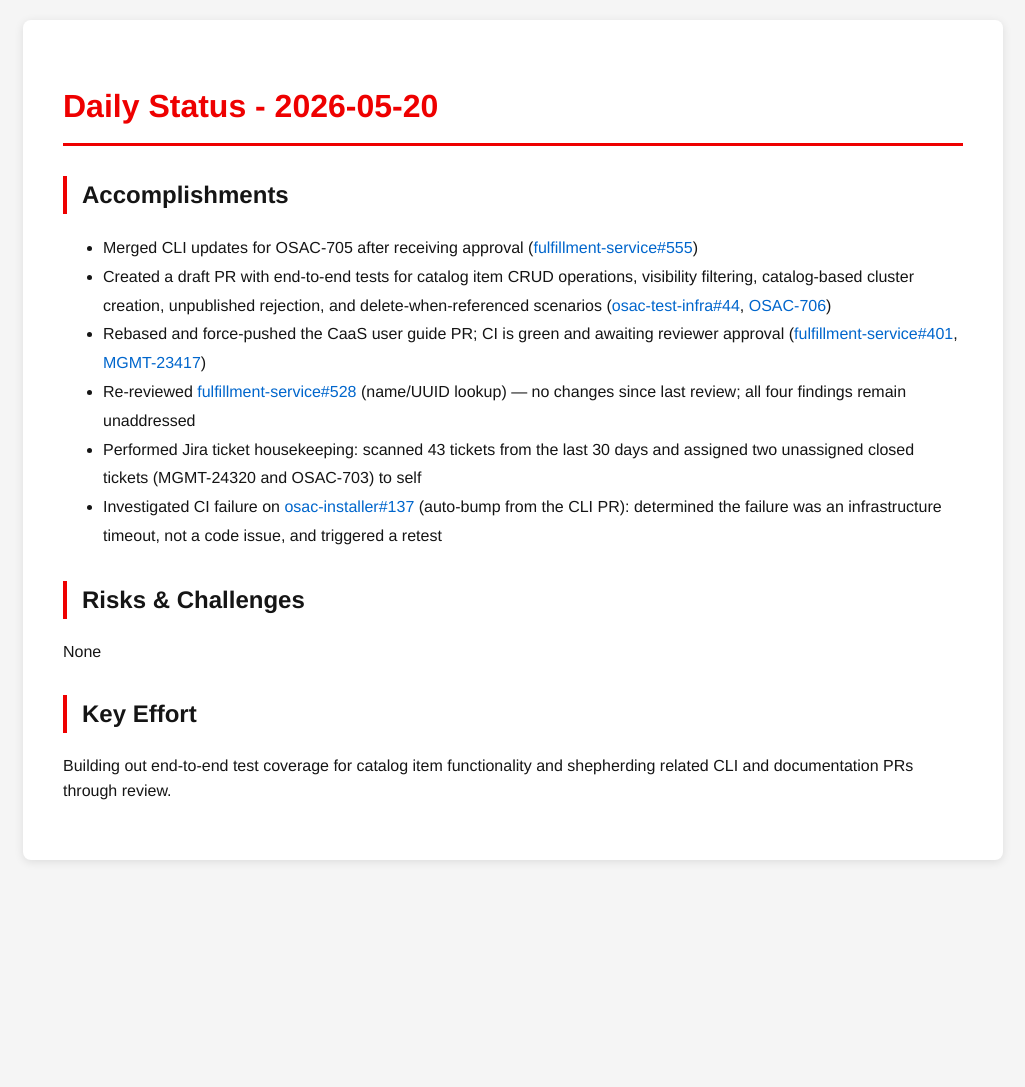
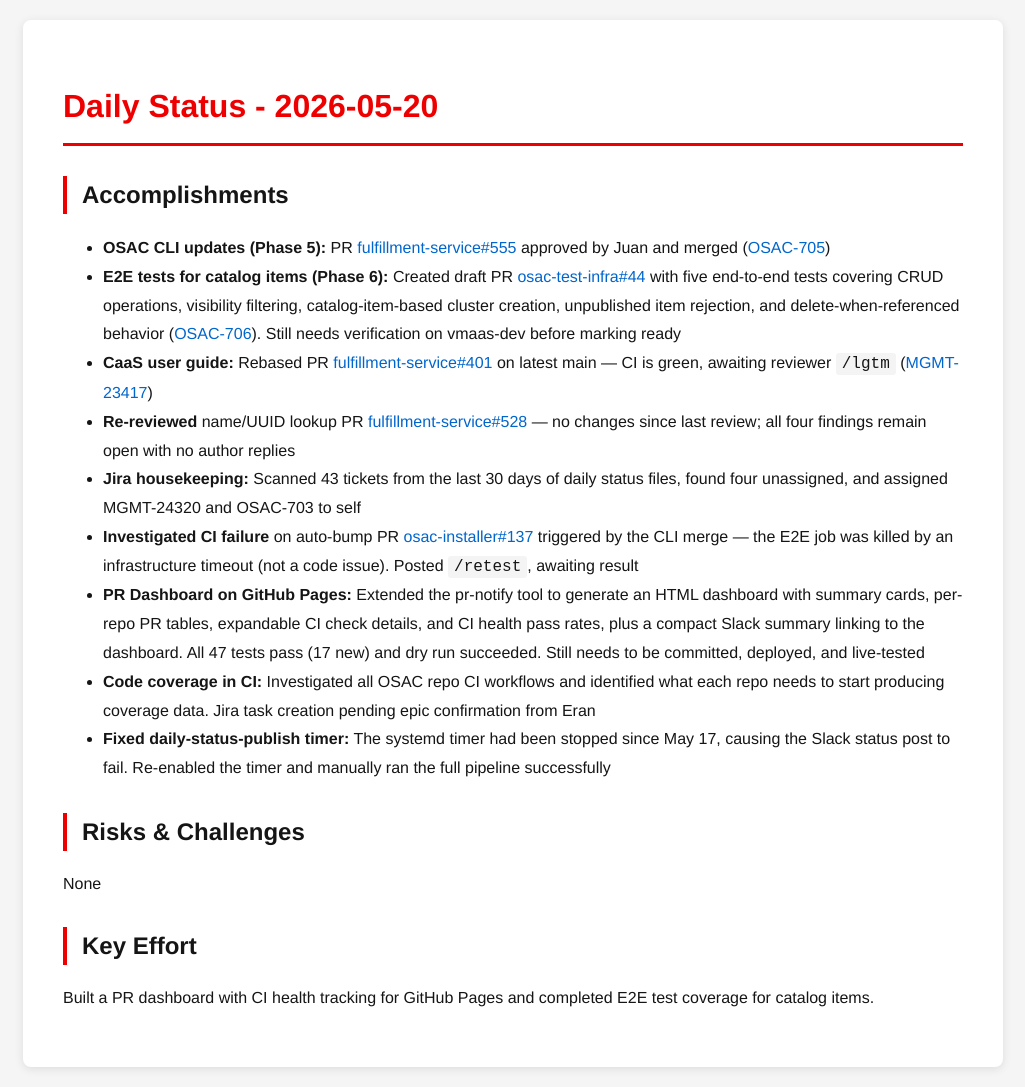
Before and after one commit to tzvatot/daily-status, a Jekyll site: the page built from 2026-05-20.md, in a window 1280 px wide. Shown: the whole page, without its empty margins (127-1152 px from the left). Built offline with Jekyll 4.4.1, drawn with Linux system fonts in a browser that asks for light colours; before the commit the page ends 900 px from its top, so only the background shows below that.

Commit message:
Daily status update - 2026-05-20

```diff
--- a/2026-05-20.md
+++ b/2026-05-20.md
@@ -7,15 +7,18 @@
 # Daily Status - 2026-05-20
 
 ## Accomplishments
-- Merged CLI updates for OSAC-705 after receiving approval ([fulfillment-service#555](https://github.com/osac-project/fulfillment-service/pull/555))
-- Created a draft PR with end-to-end tests for catalog item CRUD operations, visibility filtering, catalog-based cluster creation, unpublished rejection, and delete-when-referenced scenarios ([osac-test-infra#44](https://github.com/osac-project/osac-test-infra/pull/44), [OSAC-706](https://redhat.atlassian.net/browse/OSAC-706))
-- Rebased and force-pushed the CaaS user guide PR; CI is green and awaiting reviewer approval ([fulfillment-service#401](https://github.com/osac-project/fulfillment-service/pull/401), [MGMT-23417](https://issues.redhat.com/browse/MGMT-23417))
-- Re-reviewed [fulfillment-service#528](https://github.com/osac-project/fulfillment-service/pull/528) (name/UUID lookup) — no changes since last review; all four findings remain unaddressed
-- Performed Jira ticket housekeeping: scanned 43 tickets from the last 30 days and assigned two unassigned closed tickets (MGMT-24320 and OSAC-703) to self
-- Investigated CI failure on [osac-installer#137](https://github.com/osac-project/osac-installer/pull/137) (auto-bump from the CLI PR): determined the failure was an infrastructure timeout, not a code issue, and triggered a retest
+- **OSAC CLI updates (Phase 5):** PR [fulfillment-service#555](https://github.com/osac-project/fulfillment-service/pull/555) approved by Juan and merged ([OSAC-705](https://redhat.atlassian.net/browse/OSAC-705))
+- **E2E tests for catalog items (Phase 6):** Created draft PR [osac-test-infra#44](https://github.com/osac-project/osac-test-infra/pull/44) with five end-to-end tests covering CRUD operations, visibility filtering, catalog-item-based cluster creation, unpublished item rejection, and delete-when-referenced behavior ([OSAC-706](https://redhat.atlassian.net/browse/OSAC-706)). Still needs verification on vmaas-dev before marking ready
+- **CaaS user guide:** Rebased PR [fulfillment-service#401](https://github.com/osac-project/fulfillment-service/pull/401) on latest main — CI is green, awaiting reviewer `/lgtm` ([MGMT-23417](https://issues.redhat.com/browse/MGMT-23417))
+- **Re-reviewed** name/UUID lookup PR [fulfillment-service#528](https://github.com/osac-project/fulfillment-service/pull/528) — no changes since last review; all four findings remain open with no author replies
+- **Jira housekeeping:** Scanned 43 tickets from the last 30 days of daily status files, found four unassigned, and assigned MGMT-24320 and OSAC-703 to self
+- **Investigated CI failure** on auto-bump PR [osac-installer#137](https://github.com/osac-project/osac-installer/pull/137) triggered by the CLI merge — the E2E job was killed by an infrastructure timeout (not a code issue). Posted `/retest`, awaiting result
+- **PR Dashboard on GitHub Pages:** Extended the pr-notify tool to generate an HTML dashboard with summary cards, per-repo PR tables, expandable CI check details, and CI health pass rates, plus a compact Slack summary linking to the dashboard. All 47 tests pass (17 new) and dry run succeeded. Still needs to be committed, deployed, and live-tested
+- **Code coverage in CI:** Investigated all OSAC repo CI workflows and identified what each repo needs to start producing coverage data. Jira task creation pending epic confirmation from Eran
+- **Fixed daily-status-publish timer:** The systemd timer had been stopped since May 17, causing the Slack status post to fail. Re-enabled the timer and manually ran the full pipeline successfully
 
 ## Risks & Challenges
 None
 
 ## Key Effort
-Building out end-to-end test coverage for catalog item functionality and shepherding related CLI and documentation PRs through review.
+Built a PR dashboard with CI health tracking for GitHub Pages and completed E2E test coverage for catalog items.
```
